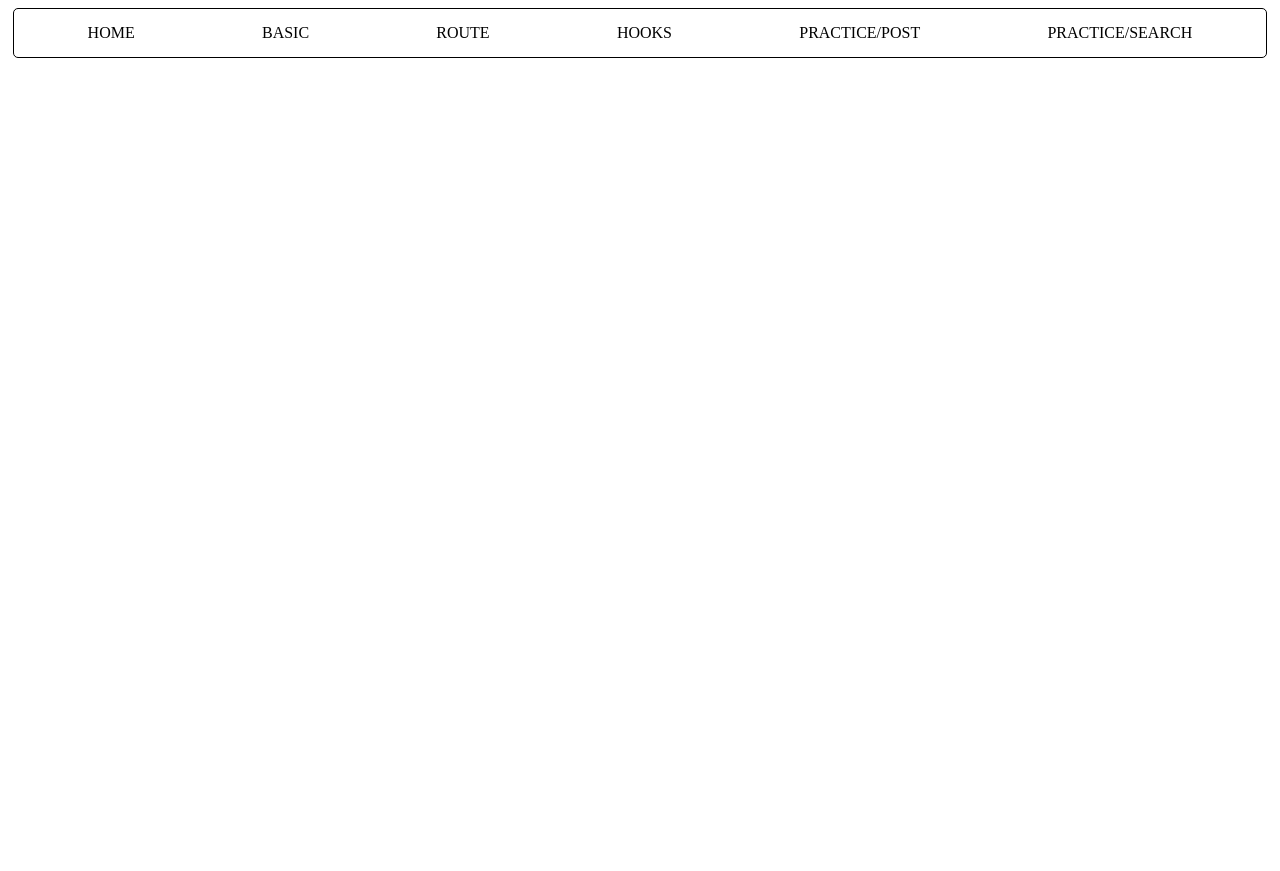
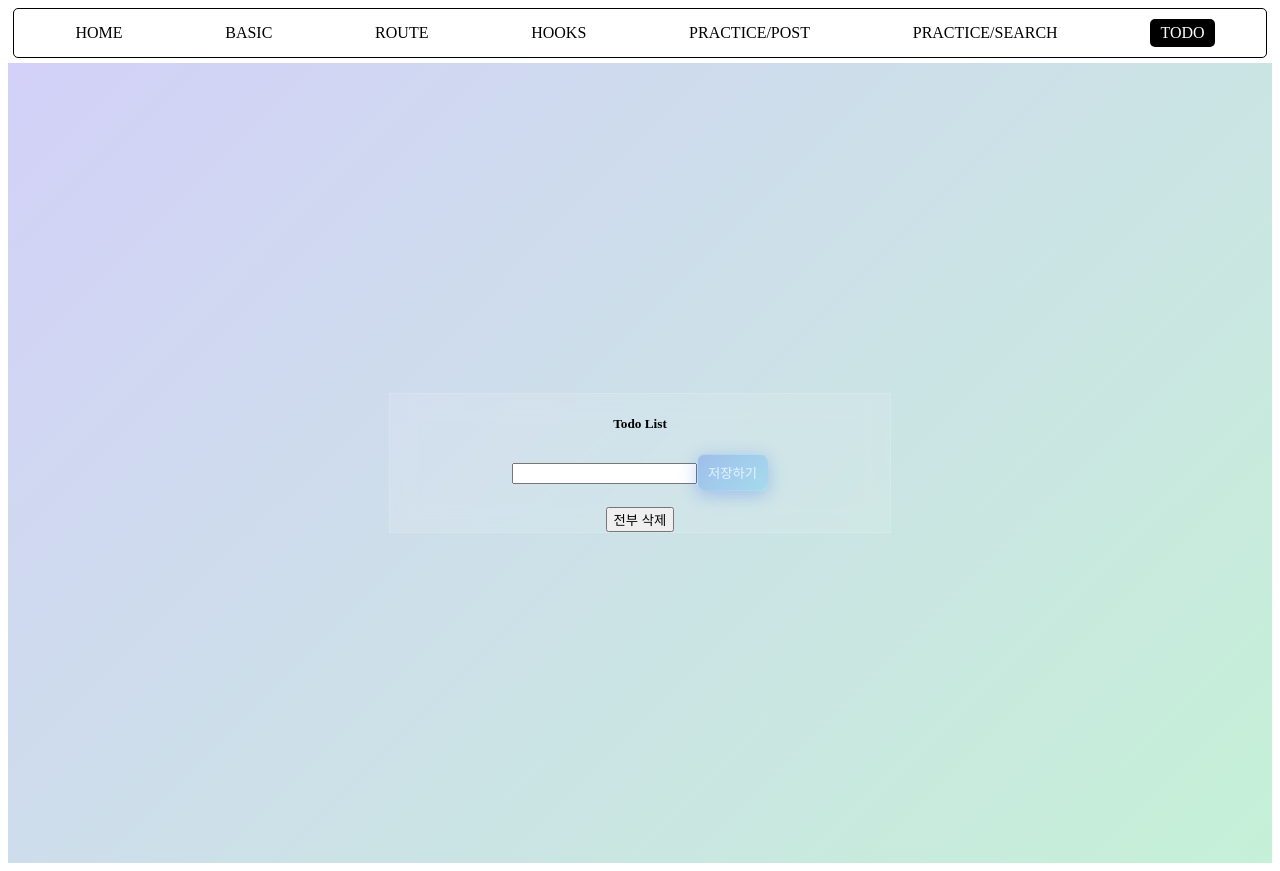
Before and after one commit to tndals11/Frontend, a React (Vite) app in the folder lean-react/: page /todo in a window 1280 px wide. Before the commit the page ends 800 px from the top, so only its background shows below. Built offline with nearby package versions, Linux system fonts and the light colour scheme.

Commit message:
2025-11-06 React TodoList
혼자서 만들어보는 TodoList

```diff
--- a/lean-react/src/App.tsx
+++ b/lean-react/src/App.tsx
@@ -1,5 +1,6 @@
 import "./App.css";
 import Basic from "@/pages/basic/index";
+import Todo from "@/pages/todo/index";
 import { Route, Routes } from "react-router-dom";
 import RoutePages from "@/pages/route";
 
@@ -17,6 +18,7 @@ function App() {
       <Routes>
         {/* Route 태그: 특정 경로에 컴포넌트 지정 (단일 태그 권장) */}
         <Route path="/basic" element={<Basic />} />
+        <Route path="/todo/*" element={<Todo />} />
         {/*
           중첩 라우팅 사용을 위해 반드시 부모 Route의 path 끝에 /*가 필수!
           - 중첩된 자식 라우트 인식
--- a/lean-react/src/components/Navbar.tsx
+++ b/lean-react/src/components/Navbar.tsx
@@ -1,5 +1,5 @@
-import React from 'react'
-import { NavLink } from 'react-router-dom'
+import React from "react";
+import { NavLink } from "react-router-dom";
 
 //! Link VS NavLink 컴포넌트
 // : a 태그와 유사하게 동작
@@ -13,38 +13,46 @@ import { NavLink } from 'react-router-dom'
 // : Link + 현재 활성화 된 페이지 경로에 대한 추가적인 스타일 또는 클래스명 적용 가능
 //&: 현재 경로에 따라 isActive를 사용하여 스타일이나 클래스를 다르게 지정 가능
 function Navbar() {
-  const links = ['/', 'basic', 'route', 'hooks', 'practice/post', 'practice/search']
+  const links = [
+    "/",
+    "basic",
+    "route",
+    "hooks",
+    "practice/post",
+    "practice/search",
+    "todo",
+  ];
 
   return (
-    <div style={{
-      display: 'flex',
-      flexWrap: 'wrap',
-      justifyContent: 'space-around',
-      margin: '5px',
-      padding: '5px 10px',
-      border: '1px solid black',
-      borderRadius: '5px'
-    }}>
-      {links.map(link => (
+    <div
+      style={{
+        display: "flex",
+        flexWrap: "wrap",
+        justifyContent: "space-around",
+        margin: "5px",
+        padding: "5px 10px",
+        border: "1px solid black",
+        borderRadius: "5px",
+      }}
+    >
+      {links.map((link) => (
         <NavLink
           to={link}
           key={link}
           style={({ isActive }) => ({
-            textDecoration: 'none',
-            color: isActive ? 'white' : 'black',
-            backgroundColor: isActive ? 'black' : 'white',
-            margin: '5px',
-            padding: '5px 10px',
-            borderRadius: '5px'
+            textDecoration: "none",
+            color: isActive ? "white" : "black",
+            backgroundColor: isActive ? "black" : "white",
+            margin: "5px",
+            padding: "5px 10px",
+            borderRadius: "5px",
           })}
         >
-          {link === '/' ? 'HOME' : link.toUpperCase()}
+          {link === "/" ? "HOME" : link.toUpperCase()}
         </NavLink>
       ))}
-
     </div>
-  )
-
+  );
 }
 
-export default Navbar
+export default Navbar;
--- /dev/null
+++ b/lean-react/src/components/TodoApp.tsx
@@ -0,0 +1,112 @@
+import React, { useEffect, useRef, useState } from "react";
+import TodoLists from "./TodoLists";
+import "./todostyle.css";
+
+export interface Todo {
+  id: number;
+  text: string;
+  completed: boolean;
+}
+
+const getTodosLocalStorage = (): Todo[] => {
+  const storedTodos = localStorage.getItem("todos");
+  // storedTodos가 존재한다면 json파싱
+  // 존재하지 않는다면 빈 배열을 반환
+  return storedTodos ? JSON.parse(storedTodos) : [];
+};
+
+function TodoApp() {
+  //# 훅스
+  const [todos, setTodos] = useState<Todo[]>(getTodosLocalStorage);
+
+  const [inputValue, setInputValue] = useState<string>("");
+
+  const nextId = useRef<number>(
+    todos.length > 0 ? Math.max(...todos.map((todo) => todo.id)) + 1 : 1
+  );
+
+  useEffect(() => {
+    // todos가 바뀔 때 마다 로컬스토리지에 저장
+    localStorage.setItem("todos", JSON.stringify(todos));
+
+    // todos가 변화할 때 마다 렌더링
+  }, [todos]);
+
+  //# 이벤트 핸들러
+
+  //& 할 일 추가
+  const onAddTodo = () => {
+    if (inputValue.trim() === "") {
+      alert("공백을 입력해주세요.");
+      return;
+    }
+
+    const newTodo: Todo = {
+      id: nextId.current,
+      text: inputValue.trim(),
+      completed: false,
+    };
+
+    setTodos([...todos, newTodo]);
+
+    nextId.current += 1;
+    setInputValue("");
+  };
+
+  //& 할 일 토글 (완료여부)
+  // 각 텍스트의 ID가 필요
+  const onToggleTodoCompleted = (id: number) => {
+    const toggledTodo = todos.find((todo) => todo.id === id);
+
+    if (toggledTodo) {
+      const action = toggledTodo.completed
+        ? "미완료하셨습니다."
+        : "완료하셨습니다.";
+
+      alert(`'${toggledTodo.text} 할 일을 ${action}'`);
+    }
+
+    setTodos(
+      todos.map((todo) =>
+        todo.id === id ? { ...todo, completed: !todo.completed } : todo
+      )
+    );
+  };
+
+  //& 할 일 삭제
+  // 각 텍스트의 ID가 필요
+  const onDeleteTodo = (id: number) => {
+    setTodos(todos.filter((todo) => todo.id !== id));
+  };
+
+  //& 할 일 전체 삭제
+  const onAlldelete = () => {
+    setTodos([]);
+  };
+
+  return (
+    <div className="container">
+      <div className="todo-container">
+        <h5>Todo List</h5>
+        <input
+        className="todo-input"
+          type="text"
+          value={inputValue}
+          onChange={(e) => setInputValue(e.target.value)}
+          onKeyDown={(e) => (e.key === "Enter" ? onAddTodo() : null)}
+        />
+        <button
+        className="todo-btn"
+        onClick={onAddTodo}>저장하기</button>
+        <TodoLists
+          todos={todos}
+          toggleTodo={onToggleTodoCompleted}
+          deleteTodo={onDeleteTodo}
+        />
+        <button onClick={onAlldelete}>전부 삭제</button>
+      </div>
+    </div>
+  );
+}
+
+export default TodoApp;
--- /dev/null
+++ b/lean-react/src/components/TodoItems.tsx
@@ -0,0 +1,24 @@
+import React from "react";
+import type { Todo } from "./TodoApp";
+
+interface TodoItemsProps {
+  todo: Todo;
+  toggleTodo: (id: number) => void;
+  deleteTodo: (id: number) => void;
+}
+
+function TodoItems({ todo, toggleTodo, deleteTodo }: TodoItemsProps) {
+  return (
+    <li>
+      <span
+        style={{ textDecoration: todo.completed ? "line-through" : "none" }}
+        onClick={() => toggleTodo(todo.id)}
+      >
+        {todo.text}
+      </span>
+      <button onClick={() => deleteTodo(todo.id)}>삭제</button>
+    </li>
+  );
+}
+
+export default TodoItems;
--- /dev/null
+++ b/lean-react/src/components/TodoLists.tsx
@@ -0,0 +1,28 @@
+import React from "react";
+import type { Todo } from "./TodoApp";
+import TodoItems from "./TodoItems";
+
+interface TodoListsProps {
+  todos: Todo[];
+  toggleTodo: (id: number) => void;
+  deleteTodo: (id: number) => void;
+}
+
+function TodoLists({ todos, toggleTodo, deleteTodo }: TodoListsProps) {
+  return (
+    <div>
+      <ul>
+        {todos.map((todo) => (
+          <TodoItems
+            key={todo.id}
+            todo={todo}
+            toggleTodo={toggleTodo}
+            deleteTodo={deleteTodo}
+          />
+        ))}
+      </ul>
+    </div>
+  );
+}
+
+export default TodoLists;
--- /dev/null
+++ b/lean-react/src/components/todostyle.css
@@ -0,0 +1,39 @@
+
+.container {
+  display: flex;
+  justify-content: center;
+  align-items: center;
+  height: 100vh;
+background: linear-gradient(135deg, rgba(79,70,229,0.25), rgba(24,197,94,0.25));
+}
+
+.todo-container {
+  width: 500px;
+  text-align: center;
+  background: rgba(255, 255, 255, 0.1);
+  backdrop-filter: blur(12px);
+  border: 1px solid rgba(255, 255, 255, 0.15);
+}
+
+.todo-btn {
+  background: linear-gradient(135deg, rgba(37,99,235,0.3), rgba(56,189,248,0.3));
+  color: #e6f2ff;
+  border: 1px solid rgba(255,255,255,0.2);
+  backdrop-filter: blur(8px);
+  box-shadow: 0 4px 18px rgba(37,99,235,0.3);
+  padding: 8px 10px;
+  border-radius: 8px;
+}
+
+.todo-btn:hover {
+  background: linear-gradient(135deg, rgba(37,99,235,0.45), rgba(56,189,248,0.45));
+box-shadow: 0 6px 25px rgba(56,189,248,0.4);
+}
+
+.todo-container ul {
+  list-style: none;
+}
+
+.todo-container span {
+  margin-right: 20px;
+}
--- /dev/null
+++ b/lean-react/src/pages/todo/index.tsx
@@ -0,0 +1,12 @@
+import TodoApp from "@/components/TodoApp";
+import React from "react";
+
+function Index() {
+  return (
+    <div>
+      <TodoApp />
+    </div>
+  );
+}
+
+export default Index;
```
